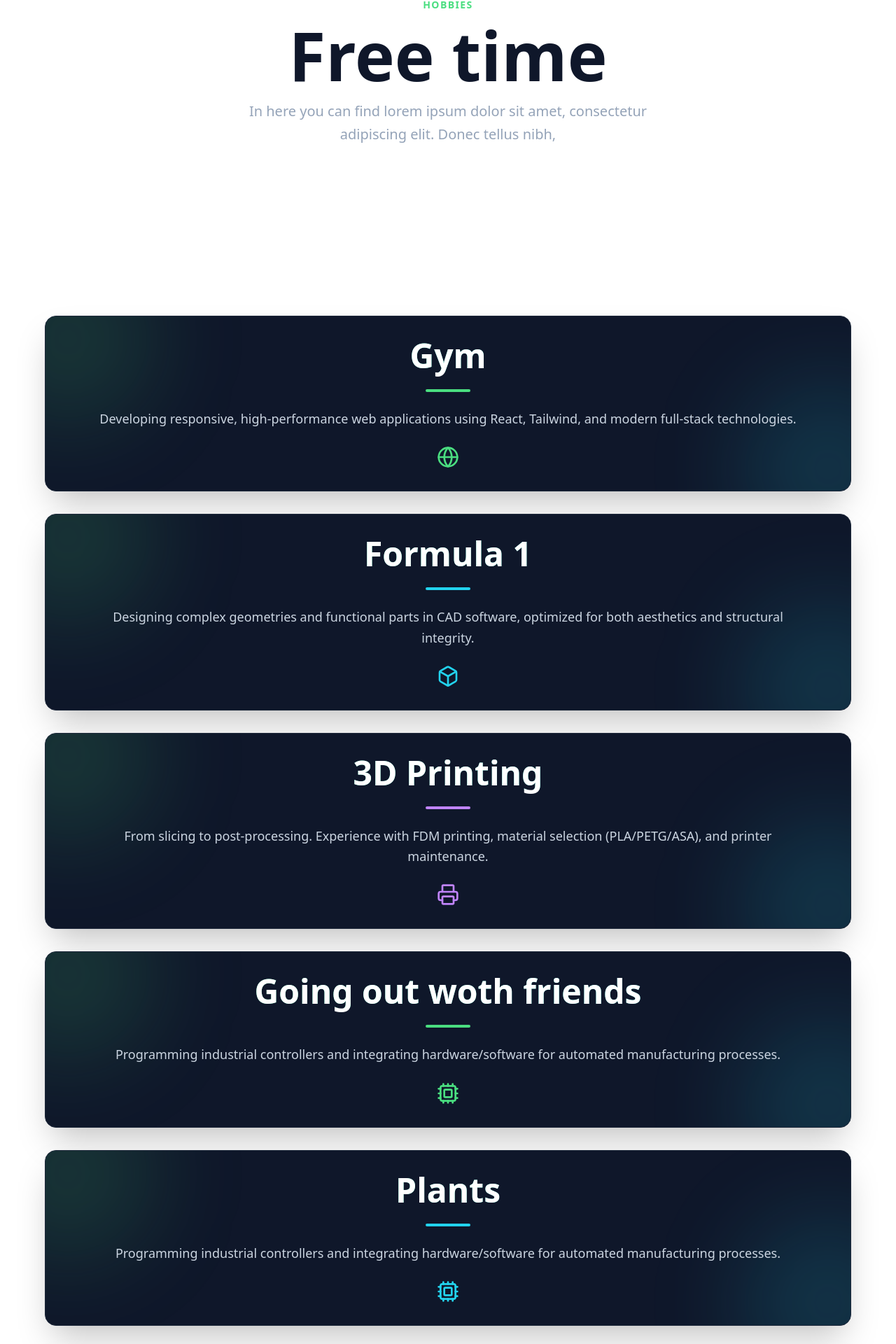
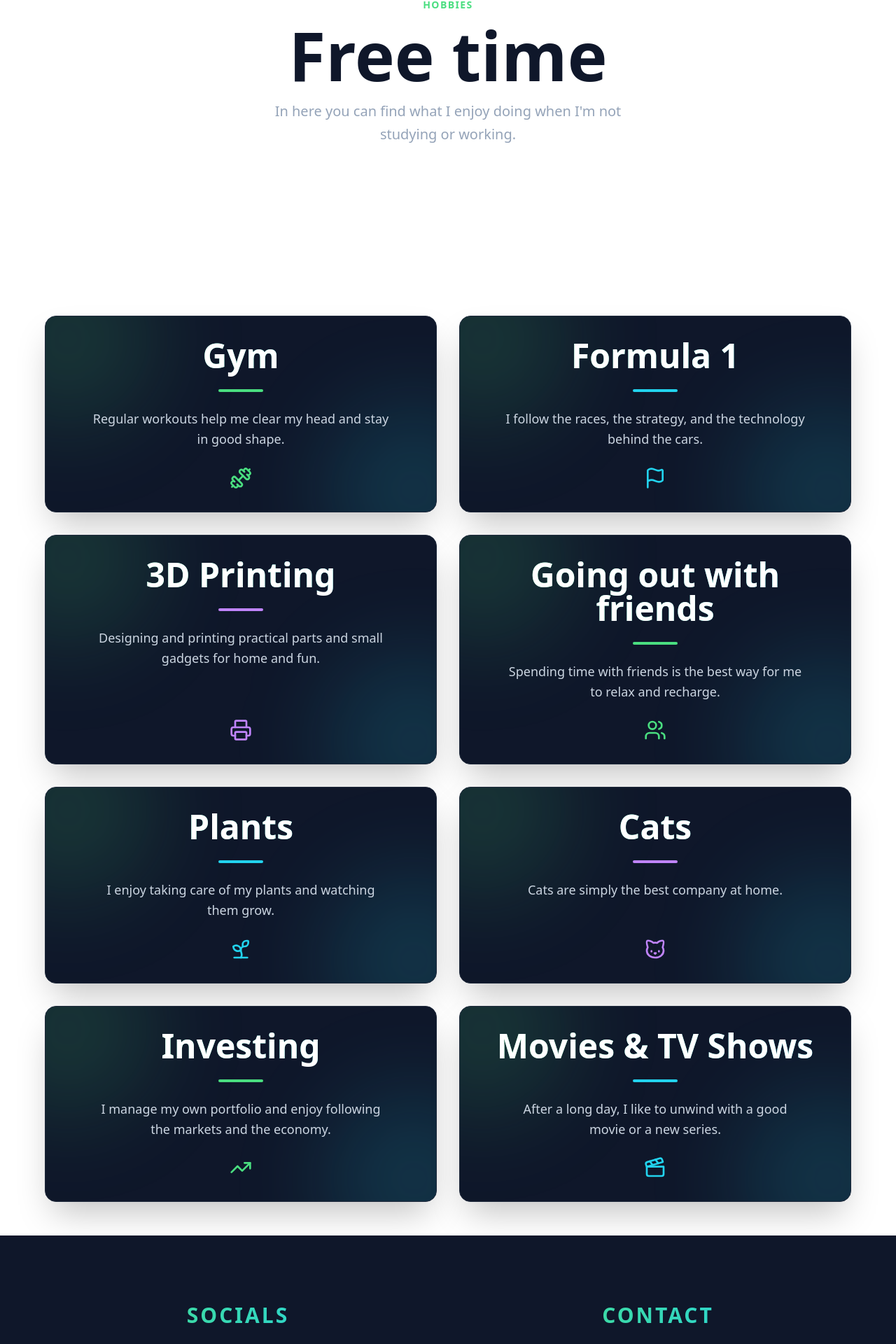
Before and after one commit to Kolecko2004/Website, a React (Vite) app in the folder mysite/: page /hobbies in a window 1280 px wide. Shown: the part 293-2213 px from the top of the page at 70% size. Built offline with nearby package versions, Linux system fonts and the light colour scheme.

Commit message:
hobbies fix and text

```diff
--- a/mysite/src/data/locales/cs.js
+++ b/mysite/src/data/locales/cs.js
@@ -94,6 +94,66 @@ const cs = {
         subtitle: "McDonald's",
         description:
           "Postup z řadového člena týmu na pozici Guest Experience Leader díky vysokému pracovnímu nasazení. Denní komunikace s mezinárodními zákazníky v angličtině na frekventované pobočce v centru města.",
+      },
+    ],
+  },
+
+  // ============================================================
+  // STRÁNKA: Zájmy (/hobbies)
+  // ============================================================
+  hobbiesPage: {
+    badge: "Zájmy",
+    heroTitle: "Volný čas",
+    heroDescription:
+      "Zde najdete, čemu se rád věnuji, když zrovna nestuduji nebo nepracuji.",
+
+    // --- Karty zájmů (id musí odpovídat ikoně v Hobbies.jsx) ---
+    items: [
+      {
+        id: "gym",
+        title: "Posilovna",
+        description:
+          "Pravidelné cvičení mi pomáhá vyčistit hlavu a udržet se v kondici.",
+      },
+      {
+        id: "formula1",
+        title: "Formule 1",
+        description:
+          "Sleduji závody, strategii týmů i technologie, které stojí za monoposty.",
+      },
+      {
+        id: "3d-printing",
+        title: "3D Tisk",
+        description:
+          "Navrhuji a tisknu praktické díly a drobné vychytávky pro domov i pro zábavu.",
+      },
+      {
+        id: "friends",
+        title: "Čas s přáteli",
+        description:
+          "Čas strávený s přáteli je pro mě nejlepší způsob, jak si odpočinout a nabít baterky.",
+      },
+      {
+        id: "plants",
+        title: "Rostliny",
+        description: "Baví mě starat se o své rostliny a sledovat, jak rostou.",
+      },
+      {
+        id: "cats",
+        title: "Kočky",
+        description: "Kočky jsou prostě ta nejlepší společnost doma.",
+      },
+      {
+        id: "investing",
+        title: "Investování",
+        description:
+          "Spravuji své vlastní portfolio a baví mě sledovat dění na trzích a v ekonomice.",
+      },
+      {
+        id: "movies",
+        title: "Filmy a seriály",
+        description:
+          "Po dlouhém dni si rád odpočinu u dobrého filmu nebo nového seriálu.",
       },
     ],
   },
--- a/mysite/src/data/locales/en.js
+++ b/mysite/src/data/locales/en.js
@@ -94,6 +94,67 @@ const en = {
         subtitle: "McDonald's",
         description:
           "Started as a team member and cashier was promoted to Guest Experience Leader due to strong performance. Working in a high-traffic city center location, I communicated daily with international customers in English.",
+      },
+    ],
+  },
+
+  // ============================================================
+  // STRÁNKA: Zájmy (/hobbies)
+  // ============================================================
+  hobbiesPage: {
+    badge: "Hobbies",
+    heroTitle: "Free time",
+    heroDescription:
+      "In here you can find what I enjoy doing when I'm not studying or working.",
+
+    // --- Karty zájmů (id musí odpovídat ikoně v Hobbies.jsx) ---
+    items: [
+      {
+        id: "gym",
+        title: "Gym",
+        description:
+          "Regular workouts help me clear my head and stay in good shape.",
+      },
+      {
+        id: "formula1",
+        title: "Formula 1",
+        description:
+          "I follow the races, the strategy, and the technology behind the cars.",
+      },
+      {
+        id: "3d-printing",
+        title: "3D Printing",
+        description:
+          "Designing and printing practical parts and small gadgets for home and fun.",
+      },
+      {
+        id: "friends",
+        title: "Going out with friends",
+        description:
+          "Spending time with friends is the best way for me to relax and recharge.",
+      },
+      {
+        id: "plants",
+        title: "Plants",
+        description:
+          "I enjoy taking care of my plants and watching them grow.",
+      },
+      {
+        id: "cats",
+        title: "Cats",
+        description: "Cats are simply the best company at home.",
+      },
+      {
+        id: "investing",
+        title: "Investing",
+        description:
+          "I manage my own portfolio and enjoy following the markets and the economy.",
+      },
+      {
+        id: "movies",
+        title: "Movies & TV Shows",
+        description:
+          "After a long day, I like to unwind with a good movie or a new series.",
       },
     ],
   },
--- a/mysite/src/pages/Hobbies.jsx
+++ b/mysite/src/pages/Hobbies.jsx
@@ -1,79 +1,60 @@
 import React from "react";
+import { useTranslation } from "react-i18next";
 import Hero from "../components/Hero";
 import { FeatureBlock } from "../components/FeatureBlock";
-import { Printer, Box, Globe, Cpu } from "lucide-react";
+import {
+  Printer,
+  Dumbbell,
+  Flag,
+  Users,
+  Sprout,
+  Cat,
+  TrendingUp,
+  Clapperboard,
+} from "lucide-react";
 
-const hobbies = [
-  {
-    title: "Gym",
-    description:
-      "Developing responsive, high-performance web applications using React, Tailwind, and modern full-stack technologies.",
-    icon: <Globe className="text-green-400" size={32} />,
-    color: "bg-cyan-400",
-  },
-  {
-    title: "Formula 1",
-    description:
-      "Designing complex geometries and functional parts in CAD software, optimized for both aesthetics and structural integrity.",
-    icon: <Box className="text-cyan-400" size={32} />,
-    color: "bg-green-400",
-  },
-  {
-    title: "3D Printing",
-    description:
-      "From slicing to post-processing. Experience with FDM printing, material selection (PLA/PETG/ASA), and printer maintenance.",
-    icon: <Printer className="text-purple-400" size={32} />,
-    color: "bg-green-400",
-  },
-  {
-    title: "Going out woth friends",
-    description:
-      "Programming industrial controllers and integrating hardware/software for automated manufacturing processes.",
-    icon: <Cpu className="text-green-400" size={32} />,
-    color: "bg-cyan-400",
-  },
-  {
-    title: "Plants",
-    description:
-      "Programming industrial controllers and integrating hardware/software for automated manufacturing processes.",
-    icon: <Cpu className="text-cyan-400" size={32} />,
-    color: "bg-cyan-400",
-  },
-  {
-    title: "Cats",
-    description:
-      "Programming industrial controllers and integrating hardware/software for automated manufacturing processes.",
-    icon: <Cpu className="text-purple-400" size={32} />,
-    color: "bg-cyan-400",
-  },
-];
+// Ikony podle id zájmu (texty jsou v locales/*.js → hobbiesPage.items)
+const ICONS = {
+  gym: <Dumbbell className="text-green-400" size={32} />,
+  formula1: <Flag className="text-cyan-400" size={32} />,
+  "3d-printing": <Printer className="text-purple-400" size={32} />,
+  friends: <Users className="text-green-400" size={32} />,
+  plants: <Sprout className="text-cyan-400" size={32} />,
+  cats: <Cat className="text-purple-400" size={32} />,
+  investing: <TrendingUp className="text-green-400" size={32} />,
+  movies: <Clapperboard className="text-cyan-400" size={32} />,
+};
 
 const USE_ALTERNATING_COLORS = true;
 
 const COLORS = ["bg-green-400", "bg-cyan-400", "bg-purple-400"];
 
 function Hobbies() {
+  const { t } = useTranslation();
+
+  const hobbies = t("hobbiesPage.items", { returnObjects: true }) || [];
+
   return (
     <div>
       <Hero
-        badge="Hobbies"
-        title={<>Free time</>}
-        description="In here you can find lorem ipsum dolor sit amet, consectetur adipiscing elit. Donec tellus nibh,"
+        badge={t("hobbiesPage.badge")}
+        title={<>{t("hobbiesPage.heroTitle")}</>}
+        description={t("hobbiesPage.heroDescription")}
       />
-      <div className="grid gap-8 max-w-6xl mx-auto mb-12">
-        {hobbies.map((project, index) => {
+      <div className="grid md:grid-cols-2 gap-8 max-w-6xl mx-auto mb-12">
+        {hobbies.map((hobby, index) => {
           const blockColor = USE_ALTERNATING_COLORS
             ? COLORS[index % COLORS.length]
             : "bg-green-400";
           return (
-            <div key={index} className="flex flex-col">
+            <div key={hobby.id} className="flex flex-col">
               <FeatureBlock
-                title={project.title}
-                description={project.description}
+                title={hobby.title}
+                description={hobby.description}
                 accentColor={blockColor}
               >
                 <div className="flex justify-center items-center gap-4">
-                  <div>{project.icon}</div>
+                  <div>{ICONS[hobby.id]}</div>
                 </div>
               </FeatureBlock>
             </div>
```
